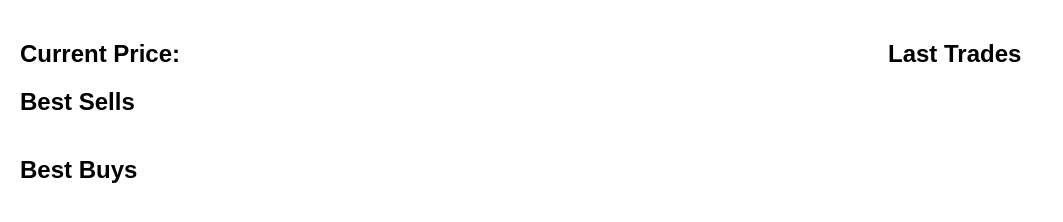
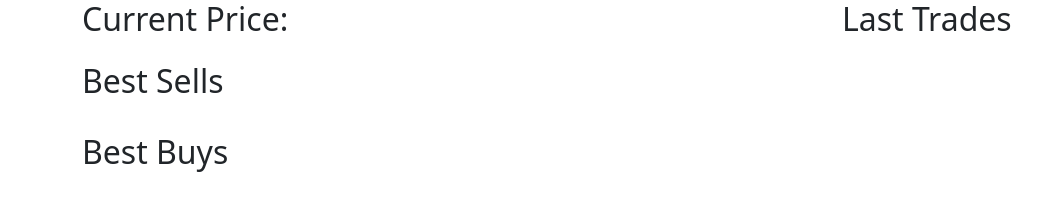
Before and after one commit to trandinhkhoa/crypto_exchange_frontend, a website: page public/index.html in a window 1280 px wide. Shown: the whole page, without its empty margins (0-1063 px from the left). Drawn offline with nearby package versions, Linux system fonts and the light colour scheme.

Commit message:
make it prettier

```diff
--- a/public/index.html
+++ b/public/index.html
@@ -4,23 +4,26 @@
 <meta charset="UTF-8">
 <meta name="viewport" content="width=device-width, initial-scale=1.0">
 <title>WebSocket Data Display</title>
+<link rel="stylesheet" href="https://cdn.jsdelivr.net/npm/bootstrap@5.3.0-alpha1/dist/css/bootstrap.min.css">
 <link rel="stylesheet" href="styles.css">
 </head>
 <body>
 
-<div class="column">
-    <h2>Current Price: <span id="currentPrice"></span></h2>
-    <h2>Best Sells</h2>
-    <table class="table best-sells" id="bestSellsTable"></table>
-    <h2>Best Buys</h2>
-    <table class="table best-buys" id="bestBuysTable"></table>
-</div>
-
-<div class="column"></div>
-
-<div class="column">
-    <h2>Last Trades</h2>
-    <table class="table" id="lastTradesTable"></table>
+<div class="container">
+    <div class="row">
+        <div class="col-md-4">
+            <h2 class="mb-4">Current Price: <span id="currentPrice"></span></h2>
+            <h2 class="mb-2">Best Sells</h2>
+            <table class="table table-striped table-hover table-bordered best-sells" id="bestSellsTable"></table>
+            <h2 class="mb-2 mt-4">Best Buys</h2>
+            <table class="table table-striped table-hover table-bordered best-buys" id="bestBuysTable"></table>
+        </div>
+        <div class="col-md-4"></div>
+        <div class="col-md-4">
+            <h2 class="mb-2">Last Trades</h2>
+            <table class="table table-striped table-hover table-bordered" id="lastTradesTable"></table>
+        </div>
+    </div>
 </div>
 
 <script src="script.js"></script>
--- a/public/styles.css
+++ b/public/styles.css
@@ -1,23 +1,3 @@
-body {
-    display: flex;
-    flex-direction: row;
-    justify-content: space-between;
-    margin: 0;
-    padding: 20px;
-    font-family: 'Arial', sans-serif;
-}
-.column {
-    width: 30%;
-}
-.table {
-    width: 100%;
-    border-collapse: collapse;
-}
-.table th, .table td {
-    border: 1px solid #000;
-    padding: 3px;
-    text-align: left;
-}
 .best-sells {
     background-color: #ffe6e6;
 }
```
